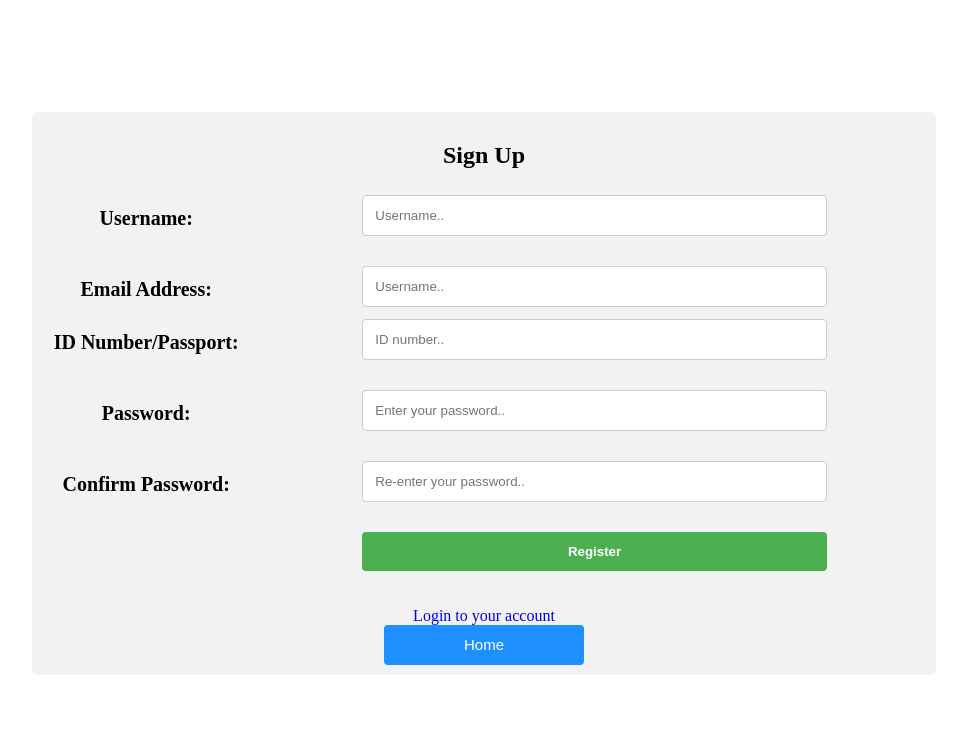
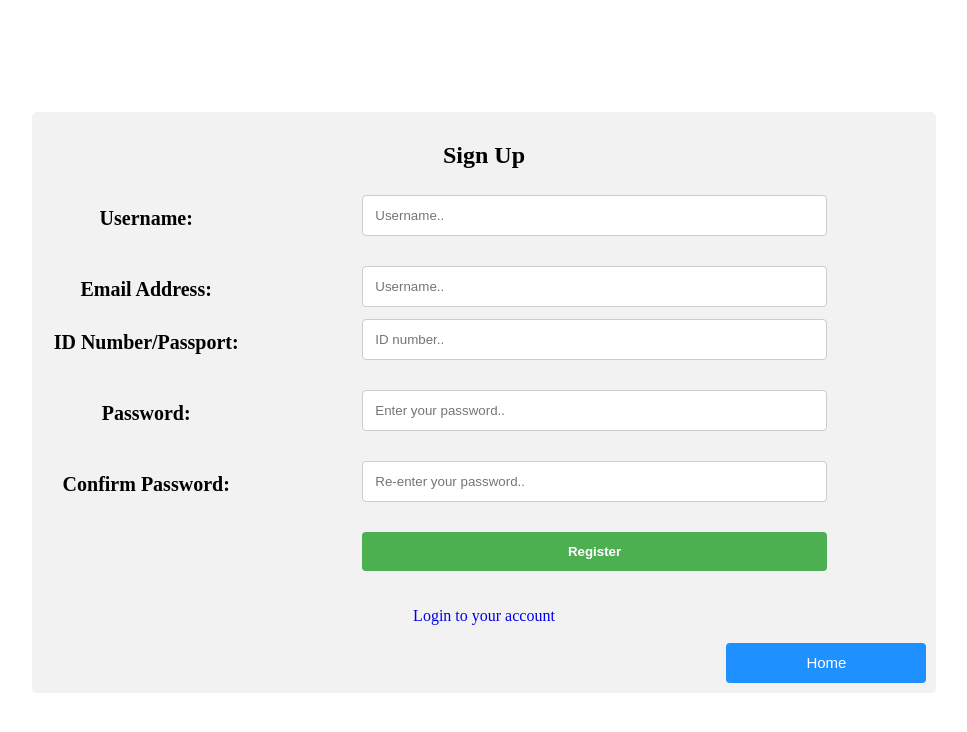
Before and after one commit to wensjuma/Politico, a plain HTML site: page UI/account/signup.html in a window 1280 px wide. Shown: the whole page, without its empty margins (156-1123 px from the left). Drawn offline with Linux system fonts and the light colour scheme.

Commit message:
Update signup.html

```diff
--- a/UI/account/signup.html
+++ b/UI/account/signup.html
@@ -16,6 +16,7 @@
         border-radius:4px;
         width:200px;
         height:40px;
+        float:right;
     }
 </style>
 <body>
@@ -78,7 +79,7 @@
                       </div>
             </form>
             <br><br>
-            <a href="login.html" style="text-decoration:none">Login to your account</a><br>
+            <a href="login.html" style="text-decoration:none">Login to your account</a><br><br>
             <a href="../index.html"><button class="btn">Home</button></a>
           </div>
        </center>
```
